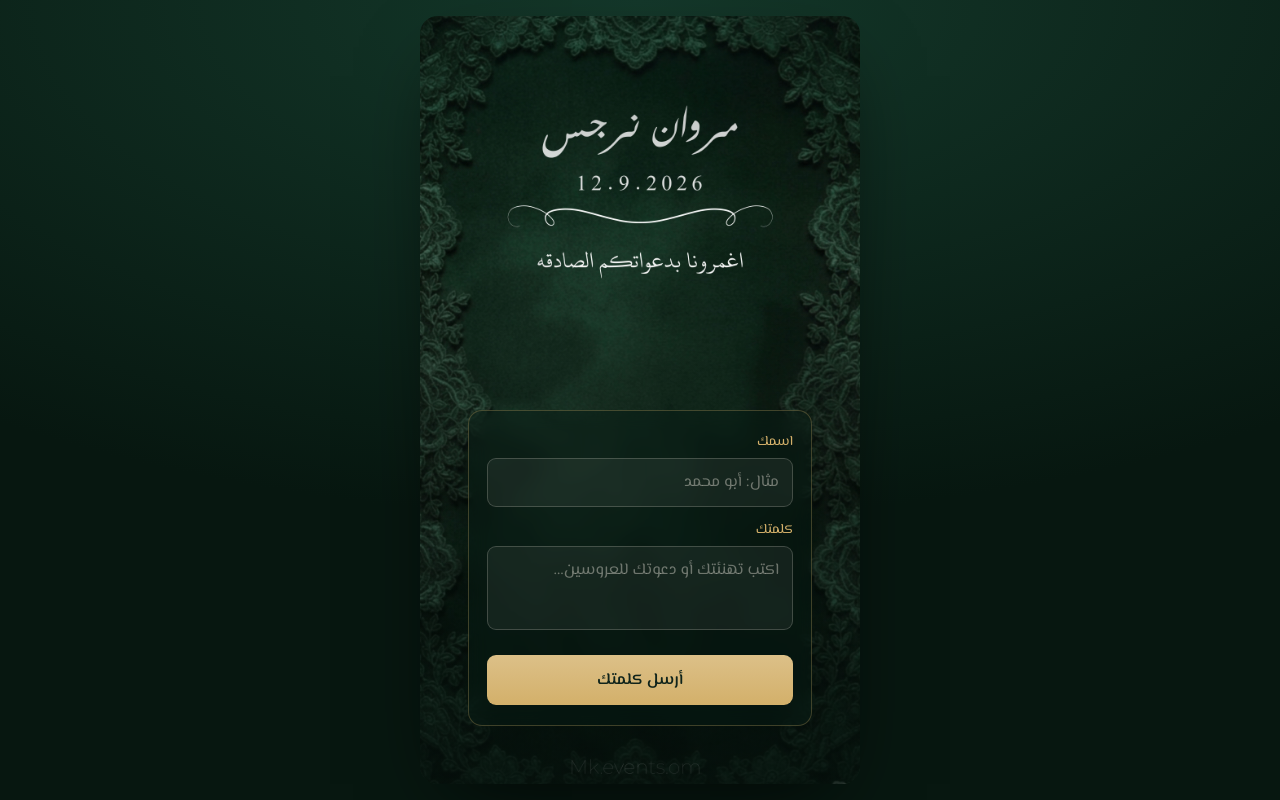
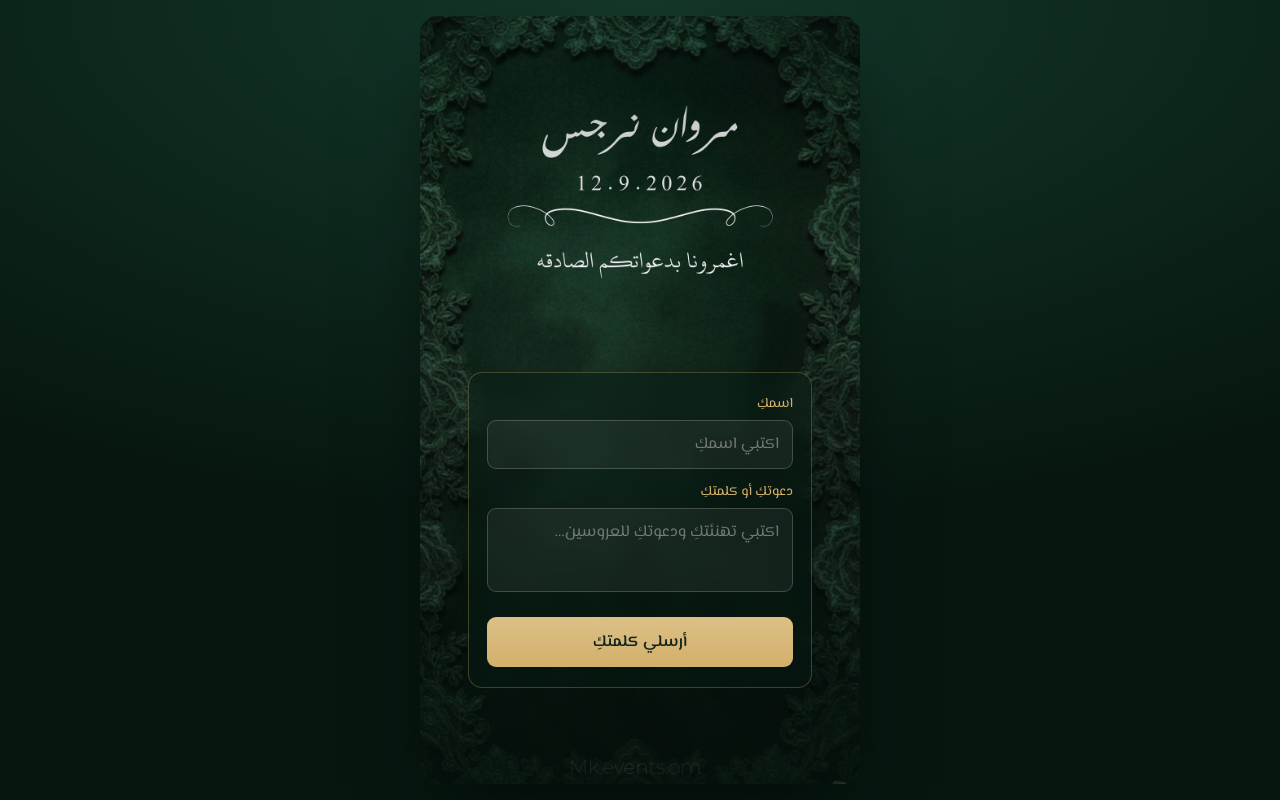
Before and after one commit to MKeventsOm/leave-amessage, a Flask app: page / in a window 1280 px wide. Run offline with Flask 3, Linux system fonts and the light colour scheme; some web fonts are replaced.

Commit message:
first commitfffss

```diff
--- a/static/style.css
+++ b/static/style.css
@@ -36,7 +36,7 @@ html, body {
   max-height: calc(100dvh - 32px);
   overflow: hidden;
   border-radius: 18px;
-  background-image: var(--bg, url("/static/bg.jpeg"));
+  background-image: var(--bg, url("/static/background.jpg"));
   background-size: cover;
   background-position: center;
   box-shadow: 0 30px 80px -30px rgba(0,0,0,0.8);
@@ -177,7 +177,7 @@ textarea { resize: none; min-height: 84px; line-height: 1.6; }
 }
 
 /* ===== صفحة الشكر ===== */
-.thanks .inner { justify-content: center; gap: 8px; }
+.thanks-block { width: 100%; }
 .seal {
   width: 78px; height: 78px;
   margin: 0 auto 22px;
@@ -307,3 +307,17 @@ textarea { resize: none; min-height: 84px; line-height: 1.6; }
 }
 .login-card p { color: var(--ivory-dim); font-size: 0.9rem; margin-bottom: 20px; }
 .login-card .btn { margin-top: 6px; }
+
+/* ===== وضع النموذج فقط (الترويسة مطبوعة داخل الصورة) ===== */
+.inner.form-only {
+  justify-content: flex-end;
+  padding-top: 40px;
+  padding-bottom: 96px; /* مساحة لتوقيع Mk.events أسفل الصورة */
+  gap: 14px;
+}
+.prompt {
+  color: var(--gold);
+  font-size: 1.06rem;
+  margin-bottom: 2px;
+  text-shadow: 0 2px 12px rgba(0,0,0,0.55);
+}
--- a/templates/index.html
+++ b/templates/index.html
@@ -3,7 +3,7 @@
 <head>
   <meta charset="UTF-8">
   <meta name="viewport" content="width=device-width, initial-scale=1.0, viewport-fit=cover">
-
+  <title>{{ couple }} — دعواتكم</title>
   <link rel="preconnect" href="https://fonts.googleapis.com">
   <link rel="preconnect" href="https://fonts.gstatic.com" crossorigin>
   <link href="https://fonts.googleapis.com/css2?family=Aref+Ruqaa:wght@400;700&family=El+Messiri:wght@400;500;600;700&display=swap" rel="stylesheet">
@@ -12,28 +12,26 @@
 <body>
   <div class="stage">
     <div class="story">
-      <div class="inner">
+      <div class="inner form-only">
 
-        <div class="header">
 
-        </div>
 
         <form class="card" method="POST" action="{{ url_for('index') }}">
           {% if error %}<div class="error">{{ error }}</div>{% endif %}
 
           <div class="field">
-            <label for="name">اسمك</label>
+            <label for="name">اسمكِ</label>
             <input type="text" id="name" name="name" maxlength="80"
-                   placeholder="مثال: أبو محمد" value="{{ name or '' }}" required>
+                   placeholder="اكتبي اسمكِ" value="{{ name or '' }}" required>
           </div>
 
           <div class="field">
-            <label for="message">كلمتك</label>
+            <label for="message">دعوتكِ أو كلمتكِ</label>
             <textarea id="message" name="message" maxlength="1000"
-                      placeholder="اكتب تهنئتك أو دعوتك للعروسين…" required>{{ message or '' }}</textarea>
+                      placeholder="اكتبي تهنئتكِ ودعوتكِ للعروسين…" required>{{ message or '' }}</textarea>
           </div>
 
-          <button type="submit" class="btn">أرسل كلمتك</button>
+          <button type="submit" class="btn">أرسلي كلمتكِ</button>
         </form>
 
       </div>
```
Also changed, not shown: templates/thanks.html (+5 -6 lines), static/background.jpg.
